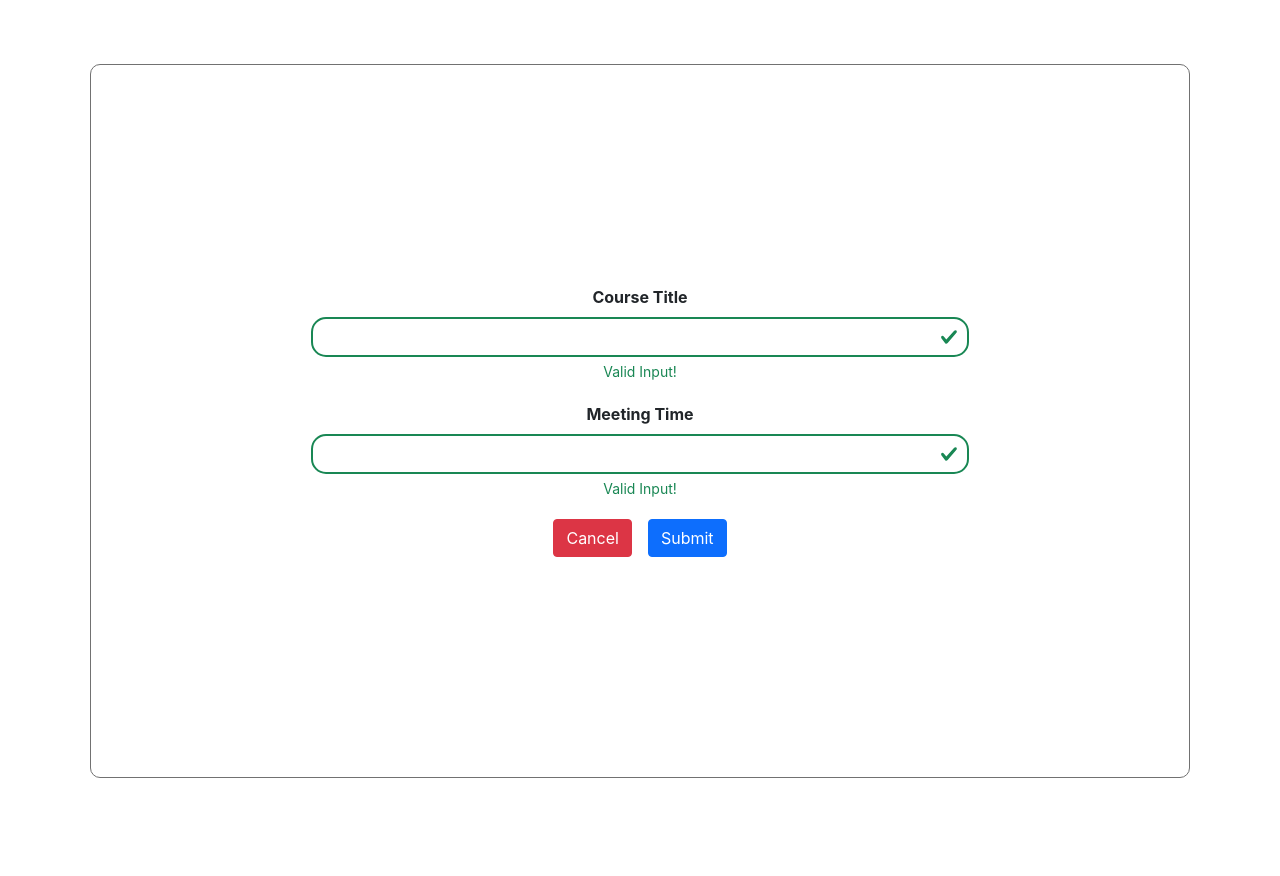
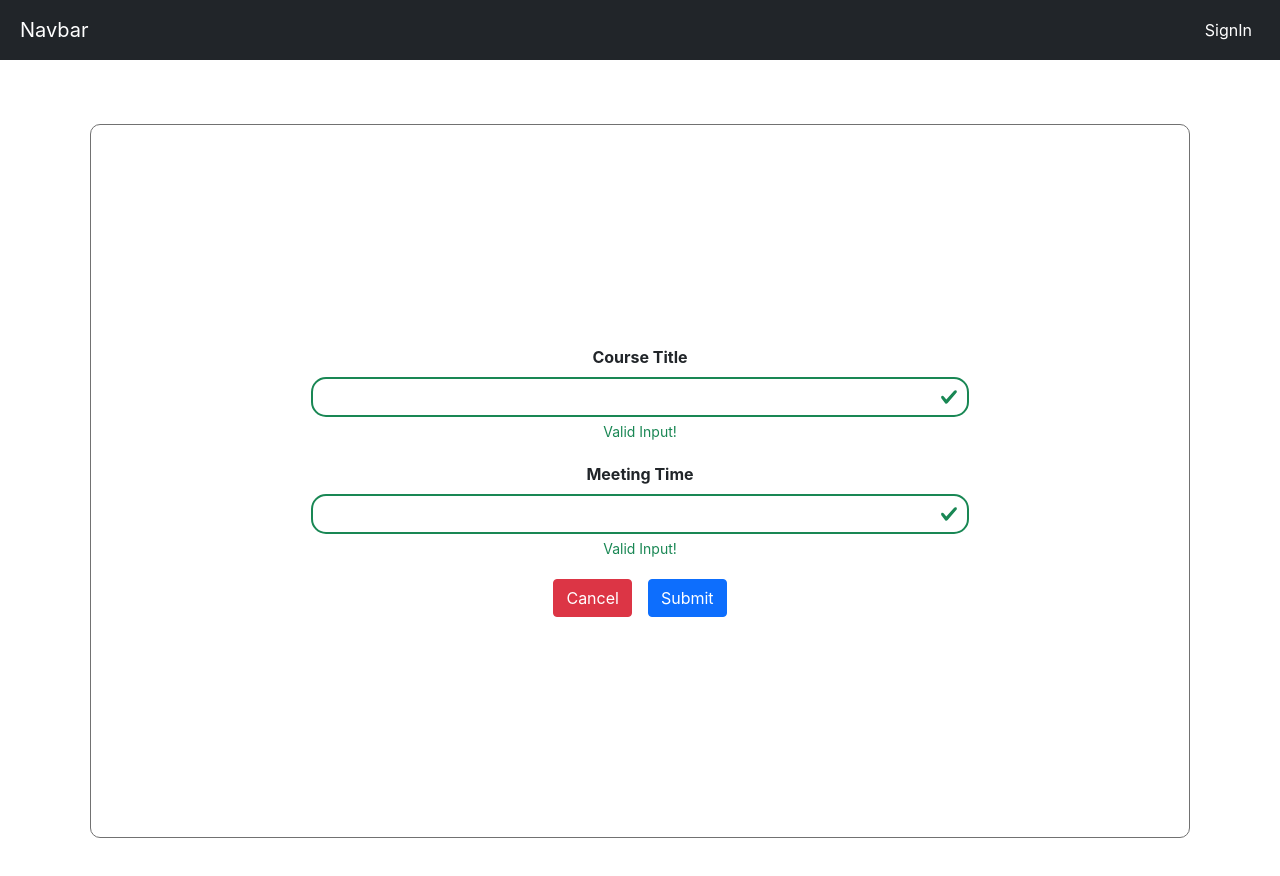
Before and after one commit to DooHwanKim0419/quick-react, a React (Vite) app: page /course/edit/1 in a window 1280 px wide. Shown: the top 876 px of the page. Before the commit the page ends 842 px from the top, so only its background shows below. Built offline with nearby package versions, Linux system fonts and the light colour scheme; no server answers.

Commit message:
added google authentication

```diff
--- a/src/App.css
+++ b/src/App.css
@@ -153,3 +153,30 @@ div.input-field-area > input {
 div.form-button-area {
   text-align: center;
 }
+
+.custom-navbar {
+  padding: 10px 20px;
+  display: flex;
+  justify-content: space-between;
+}
+
+nav.custom-navbar a {
+  color: #ffffff;
+}
+
+nav.custom-navbar > a.navbar-brand {
+  cursor: pointer;
+}
+
+nav.custom-navbar div.navbar-nav {
+  display: flex;
+  justify-content: flex-end;
+}
+
+nav.custom-navbar a.nav-link {
+  cursor: pointer;
+}
+
+nav.custom-navbar a.nav-link:hover {
+  color: #ffffff;
+}
--- a/src/App.jsx
+++ b/src/App.jsx
@@ -2,6 +2,7 @@ import { useState } from "react";
 import { QueryClient, QueryClientProvider } from "@tanstack/react-query";
 import { BrowserRouter } from "react-router-dom";
 import RoutesBase from "./components/Routes";
+import NavigationBar from "./components/NavigationBar";
 import "./App.css";
 
 const App = () => {
@@ -9,11 +10,12 @@ const App = () => {
 
   return (
     <QueryClientProvider client={queryClient}>
-      <div className="custom-container text-center">
-        <BrowserRouter>
+      <BrowserRouter>
+        <NavigationBar />
+        <div className="custom-container text-center">
           <RoutesBase />
-        </BrowserRouter>
-      </div>
+        </div>
+      </BrowserRouter>
     </QueryClientProvider>
   );
 };
--- a/src/components/Course.jsx
+++ b/src/components/Course.jsx
@@ -1,9 +1,11 @@
 import { useNavigate } from "react-router-dom";
+import { useAuthState } from "../utilities/Firebase";
 import "../App.css";
 
 const Course = ({ id, course, onClick, chosen, conflicted }) => {
   const { term, number, meets, title } = course;
   const navigate = useNavigate();
+  const user = useAuthState();
 
   return (
     <div
@@ -16,6 +18,7 @@ const Course = ({ id, course, onClick, chosen, conflicted }) => {
         </h1>
         <p className="course-title">{title}</p>
       </div>
+      {user && (
         <div className="edit-button">
           <button
             className="btn btn-primary mt-3"
@@ -24,6 +27,7 @@ const Course = ({ id, course, onClick, chosen, conflicted }) => {
             Edit
           </button>
         </div>
+      )}
       <hr />
       <p className="text-center time-schedule">{meets}</p>
     </div>
--- a/src/components/CourseForm.jsx
+++ b/src/components/CourseForm.jsx
@@ -6,8 +6,9 @@ import {
   isProperTimeFormat,
   isWithoutLeadingZero,
 } from "../utilities/CourseValidate";
+import { useDbUpdate } from "../utilities/Firebase";
+import { useNavigate } from "react-router-dom";
 import "../App.css";
-import { useDbUpdate } from "../utilities/Firebase";
 
 const validateCourseInput = (name, value) => {
   if (name === "title") {
@@ -109,6 +110,7 @@ const CourseForm = () => {
   const [courseState, setCourseState] = useState({ values: state });
   const { id } = useParams();
   const [updateData] = useDbUpdate(`/courses/${id}`);
+  const navigate = useNavigate();
 
   const onChange = (event) => {
     const { target } = event;
@@ -134,6 +136,7 @@ const CourseForm = () => {
 
     if (!errors) {
       updateData(values);
+      navigate("/");
     }
   };
 
--- /dev/null
+++ b/src/components/NavigationBar.jsx
@@ -0,0 +1,38 @@
+import { useNavigate } from "react-router-dom";
+import {
+  signInWithGoogle,
+  googleSignOut,
+  useAuthState,
+} from "../utilities/Firebase";
+import "../App.css";
+
+const NavigationBar = () => {
+  const navigate = useNavigate();
+  const user = useAuthState();
+
+  const handleSignOut = () => {
+    googleSignOut();
+    navigate("/");
+  };
+
+  return (
+    <nav className="navbar navbar-expand-lg bg-dark custom-navbar">
+      <a className="navbar-brand" onClick={() => navigate("/")}>
+        Navbar
+      </a>
+      <div className="navbar-nav">
+        {user ? (
+          <a className="nav-item nav-link" onClick={() => handleSignOut()}>
+            SignOut
+          </a>
+        ) : (
+          <a className="nav-item nav-link" onClick={signInWithGoogle}>
+            SignIn
+          </a>
+        )}
+      </div>
+    </nav>
+  );
+};
+
+export default NavigationBar;
--- a/src/utilities/Firebase.js
+++ b/src/utilities/Firebase.js
@@ -1,6 +1,13 @@
 import { useState, useEffect, useCallback } from "react";
 import { initializeApp } from "firebase/app";
 import { getDatabase, onValue, ref, update } from "firebase/database";
+import {
+  getAuth,
+  GoogleAuthProvider,
+  onAuthStateChanged,
+  signInWithPopup,
+  signOut,
+} from "firebase/auth";
 
 const firebaseConfig = {
   apiKey: "AIzaSyDB0TOwQ2hHlR9hG9b3W0Nnqa2lWdZR7ck",
@@ -67,3 +74,24 @@ export const useDbUpdate = (path) => {
 
   return [updateData, result];
 };
+
+export const useAuthState = () => {
+  const [user, setUser] = useState();
+
+  useEffect(() => {
+    const auth = getAuth(firebase);
+    onAuthStateChanged(auth, setUser);
+  }, []);
+
+  return user;
+};
+
+export const signInWithGoogle = () => {
+  const auth = getAuth(firebase);
+  signInWithPopup(auth, new GoogleAuthProvider());
+};
+
+export const googleSignOut = () => {
+  const auth = getAuth(firebase);
+  signOut(auth);
+};
```
Also changed, not shown: 5 other files (tests, documents, lock files or other folders). Lines whose indentation alone changed are shown as unchanged.
